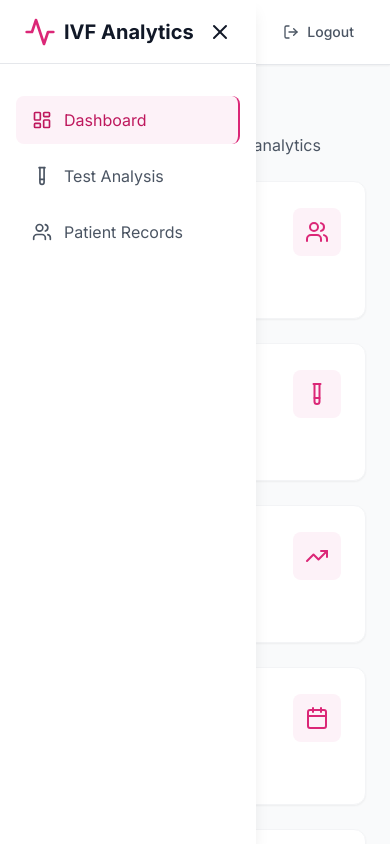
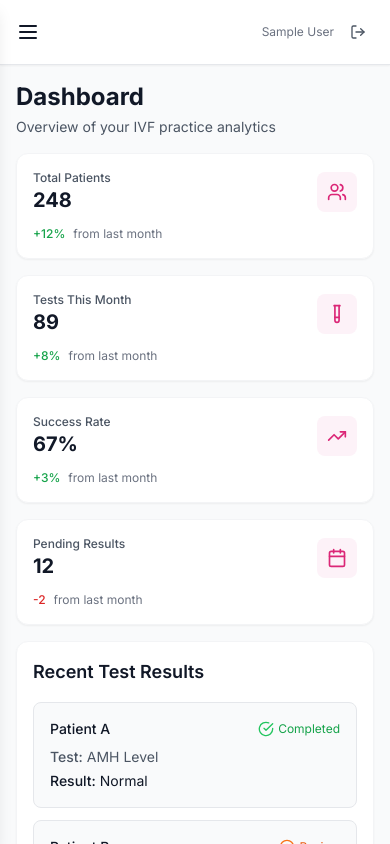
Before and after one commit to shrey2343/IVFdemo, a React (Vite) app: page /dashboard in a window 390 px wide. Built offline with nearby package versions, Linux system fonts and the light colour scheme; sample sign-in values are in the browser's storage.

Commit message:
mobile responsiveness for dashboard

```diff
--- a/src/components/Layout.tsx
+++ b/src/components/Layout.tsx
@@ -31,73 +31,72 @@ const Layout = ({ children }: LayoutProps) => {
   return (
     <div className="flex h-screen bg-gray-50">
       {/* Sidebar */}
-      <motion.div
-        initial={{ x: -300 }}
-        animate={{ x: 0 }}
+      <div
         className={`${
           sidebarOpen ? 'translate-x-0' : '-translate-x-full'
-        } fixed inset-y-0 left-0 z-50 w-64 bg-white shadow-lg transform transition-transform duration-300 ease-in-out lg:translate-x-0 lg:static lg:inset-0`}
+        } fixed inset-y-0 left-0 z-50 w-64 bg-white shadow-lg transform transition-transform duration-300 ease-in-out lg:translate-x-0 lg:static lg:inset-0 lg:transform-none`}
       >
-        <div className="flex items-center justify-between h-16 px-6 border-b border-gray-200">
+        <div className="flex items-center justify-between h-16 px-4 lg:px-6 border-b border-gray-200">
           <div className="flex items-center space-x-2">
-            <Activity className="h-8 w-8 text-pink-600" />
-            <span className="text-xl font-bold text-gray-900">IVF Analytics</span>
+            <Activity className="h-6 w-6 lg:h-8 lg:w-8 text-pink-600" />
+            <span className="text-lg lg:text-xl font-bold text-gray-900">IVF Analytics</span>
           </div>
           <button
             onClick={() => setSidebarOpen(false)}
-            className="lg:hidden"
+            className="lg:hidden p-1 hover:bg-gray-100 rounded-md"
           >
             <X className="h-6 w-6" />
           </button>
         </div>
 
-        <nav className="mt-8 px-4">
+        <nav className="mt-4 lg:mt-8 px-2 lg:px-4">
           {navigation.map((item) => {
             const isActive = location.pathname === item.href
             return (
               <Link
                 key={item.name}
                 to={item.href}
-                className={`flex items-center px-4 py-3 mb-2 rounded-lg transition-colors ${
+                onClick={() => setSidebarOpen(false)}
+                className={`flex items-center px-3 lg:px-4 py-3 mb-2 rounded-lg transition-colors text-sm lg:text-base ${
                   isActive
                     ? 'bg-pink-50 text-pink-700 border-r-2 border-pink-600'
                     : 'text-gray-600 hover:bg-gray-50 hover:text-gray-900'
                 }`}
               >
-                <item.icon className="h-5 w-5 mr-3" />
-                {item.name}
+                <item.icon className="h-5 w-5 mr-3 flex-shrink-0" />
+                <span className="truncate">{item.name}</span>
               </Link>
             )
           })}
         </nav>
-      </motion.div>
+      </div>
 
       {/* Main content */}
-      <div className="flex-1 flex flex-col overflow-hidden">
+      <div className="flex-1 flex flex-col overflow-hidden min-w-0 lg:ml-0">
         {/* Header */}
         <header className="bg-white shadow-sm border-b border-gray-200">
-          <div className="flex items-center justify-between h-16 px-6">
+          <div className="flex items-center justify-between h-16 px-4 lg:px-6">
             <button
               onClick={() => setSidebarOpen(true)}
-              className="lg:hidden"
+              className="lg:hidden p-2 -ml-2 hover:bg-gray-100 rounded-md"
             >
               <Menu className="h-6 w-6" />
             </button>
-            <div className="flex items-center space-x-4">
-              <span className="text-sm text-gray-500">{user?.name}</span>
+            <div className="flex items-center space-x-2 lg:space-x-4 ml-auto">
+              <span className="text-xs lg:text-sm text-gray-500 truncate max-w-32 lg:max-w-none">{user?.name}</span>
               <button
                 onClick={logout}
-                className="flex items-center space-x-2 text-gray-600 hover:text-gray-900 px-3 py-2 text-sm font-medium"
+                className="flex items-center space-x-1 lg:space-x-2 text-gray-600 hover:text-gray-900 px-2 lg:px-3 py-2 text-xs lg:text-sm font-medium hover:bg-gray-100 rounded-md"
               >
-                <LogOut className="h-4 w-4" />
-                <span>Logout</span>
+                <LogOut className="h-4 w-4 flex-shrink-0" />
+                <span className="hidden sm:inline">Logout</span>
               </button>
             </div>
           </div>
         </header>
 
         {/* Page content */}
-        <main className="flex-1 overflow-auto p-6">
+        <main className="flex-1 overflow-auto p-4 lg:p-6">
           {children}
         </main>
       </div>
--- a/src/index.css
+++ b/src/index.css
@@ -26,19 +26,19 @@
   }
 
   .card {
-    @apply bg-white rounded-xl shadow-sm border border-gray-100 p-6 hover:shadow-md transition-shadow duration-200;
+    @apply bg-white rounded-xl shadow-sm border border-gray-100 p-4 lg:p-6 hover:shadow-md transition-shadow duration-200;
   }
 
   .card-primary {
-    @apply bg-gradient-to-br from-pink-50 to-white rounded-xl shadow-sm border border-pink-100 p-6;
+    @apply bg-gradient-to-br from-pink-50 to-white rounded-xl shadow-sm border border-pink-100 p-4 lg:p-6;
   }
 
   .card-secondary {
-    @apply bg-gradient-to-br from-blue-50 to-white rounded-xl shadow-sm border border-blue-100 p-6;
+    @apply bg-gradient-to-br from-blue-50 to-white rounded-xl shadow-sm border border-blue-100 p-4 lg:p-6;
   }
 
   .card-accent {
-    @apply bg-gradient-to-br from-orange-50 to-white rounded-xl shadow-sm border border-orange-100 p-6;
+    @apply bg-gradient-to-br from-orange-50 to-white rounded-xl shadow-sm border border-orange-100 p-4 lg:p-6;
   }
 
   .section-primary {
@@ -55,6 +55,24 @@
 
   .section-nature {
     @apply bg-gradient-to-br from-green-50 to-pink-50;
+  }
+
+  /* Mobile-first responsive utilities */
+  .mobile-container {
+    @apply px-4 sm:px-6 lg:px-8;
+  }
+
+  .mobile-text {
+    @apply text-sm sm:text-base;
+  }
+
+  .mobile-heading {
+    @apply text-xl sm:text-2xl lg:text-3xl;
+  }
+
+  /* Ensure proper touch targets on mobile */
+  .touch-target {
+    @apply min-h-[44px] min-w-[44px];
   }
 
   /* Video background styles */
@@ -76,6 +94,16 @@
       width: 100%;
       height: 100%;
       object-fit: cover;
+    }
+
+    /* Better mobile spacing */
+    .mobile-section {
+      @apply py-12 px-4;
+    }
+
+    /* Mobile-friendly buttons */
+    .btn-mobile {
+      @apply px-6 py-3 text-base min-h-[48px];
     }
   }
 
--- a/src/pages/Dashboard.tsx
+++ b/src/pages/Dashboard.tsx
@@ -24,18 +24,18 @@ const Dashboard = () => {
   ]
 
   return (
-    <div className="space-y-6">
+    <div className="space-y-4 lg:space-y-6">
       <motion.div
         initial={{ opacity: 0, y: 20 }}
         animate={{ opacity: 1, y: 0 }}
         transition={{ duration: 0.5 }}
       >
-        <h1 className="text-3xl font-bold text-gray-900">Dashboard</h1>
-        <p className="text-gray-600 mt-2">Overview of your IVF practice analytics</p>
+        <h1 className="text-2xl lg:text-3xl font-bold text-gray-900">Dashboard</h1>
+        <p className="text-gray-600 mt-1 lg:mt-2 text-sm lg:text-base">Overview of your IVF practice analytics</p>
       </motion.div>
 
       {/* Stats Grid */}
-      <div className="grid grid-cols-1 md:grid-cols-2 lg:grid-cols-4 gap-6">
+      <div className="grid grid-cols-1 sm:grid-cols-2 lg:grid-cols-4 gap-4 lg:gap-6">
         {stats.map((stat, index) => (
           <motion.div
             key={stat.name}
@@ -45,21 +45,21 @@ const Dashboard = () => {
             className="card"
           >
             <div className="flex items-center justify-between">
-              <div>
-                <p className="text-sm font-medium text-gray-600">{stat.name}</p>
-                <p className="text-2xl font-bold text-gray-900">{stat.value}</p>
+              <div className="min-w-0 flex-1">
+                <p className="text-xs lg:text-sm font-medium text-gray-600 truncate">{stat.name}</p>
+                <p className="text-xl lg:text-2xl font-bold text-gray-900">{stat.value}</p>
               </div>
-              <div className="h-12 w-12 bg-pink-50 rounded-lg flex items-center justify-center">
-                <stat.icon className="h-6 w-6 text-pink-600" />
+              <div className="h-10 w-10 lg:h-12 lg:w-12 bg-pink-50 rounded-lg flex items-center justify-center flex-shrink-0 ml-3">
+                <stat.icon className="h-5 w-5 lg:h-6 lg:w-6 text-pink-600" />
               </div>
             </div>
-            <div className="mt-4 flex items-center">
-              <span className={`text-sm font-medium ${
+            <div className="mt-3 lg:mt-4 flex items-center">
+              <span className={`text-xs lg:text-sm font-medium ${
                 stat.changeType === 'positive' ? 'text-green-600' : 'text-red-600'
               }`}>
                 {stat.change}
               </span>
-              <span className="text-sm text-gray-500 ml-2">from last month</span>
+              <span className="text-xs lg:text-sm text-gray-500 ml-2 truncate">from last month</span>
             </div>
           </motion.div>
         ))}
@@ -72,8 +72,45 @@ const Dashboard = () => {
         transition={{ duration: 0.5, delay: 0.4 }}
         className="card"
       >
-        <h2 className="text-xl font-semibold text-gray-900 mb-4">Recent Test Results</h2>
-        <div className="overflow-x-auto">
+        <h2 className="text-lg lg:text-xl font-semibold text-gray-900 mb-4">Recent Test Results</h2>
+
+        {/* Mobile Card View */}
+        <div className="block lg:hidden space-y-3">
+          {recentTests.map((test) => (
+            <div key={test.id} className="bg-gray-50 rounded-lg p-4 border border-gray-200">
+              <div className="flex items-center justify-between mb-2">
+                <h3 className="font-medium text-gray-900 text-sm">{test.patient}</h3>
+                <div className="flex items-center">
+                  {test.status === 'completed' && (
+                    <CheckCircle className="h-4 w-4 text-green-500 mr-1" />
+                  )}
+                  {test.status === 'review' && (
+                    <AlertCircle className="h-4 w-4 text-orange-500 mr-1" />
+                  )}
+                  {test.status === 'pending' && (
+                    <Calendar className="h-4 w-4 text-gray-400 mr-1" />
+                  )}
+                  <span className={`text-xs capitalize ${
+                    test.status === 'completed' ? 'text-green-600' :
+                    test.status === 'review' ? 'text-orange-600' :
+                    'text-gray-500'
+                  }`}>
+                    {test.status}
+                  </span>
+                </div>
+              </div>
+              <div className="text-sm text-gray-600 mb-1">
+                <span className="font-medium">Test:</span> {test.test}
+              </div>
+              <div className="text-sm text-gray-900">
+                <span className="font-medium">Result:</span> {test.result}
+              </div>
+            </div>
+          ))}
+        </div>
+
+        {/* Desktop Table View */}
+        <div className="hidden lg:block overflow-x-auto">
           <table className="min-w-full divide-y divide-gray-200">
             <thead className="bg-gray-50">
               <tr>
```
